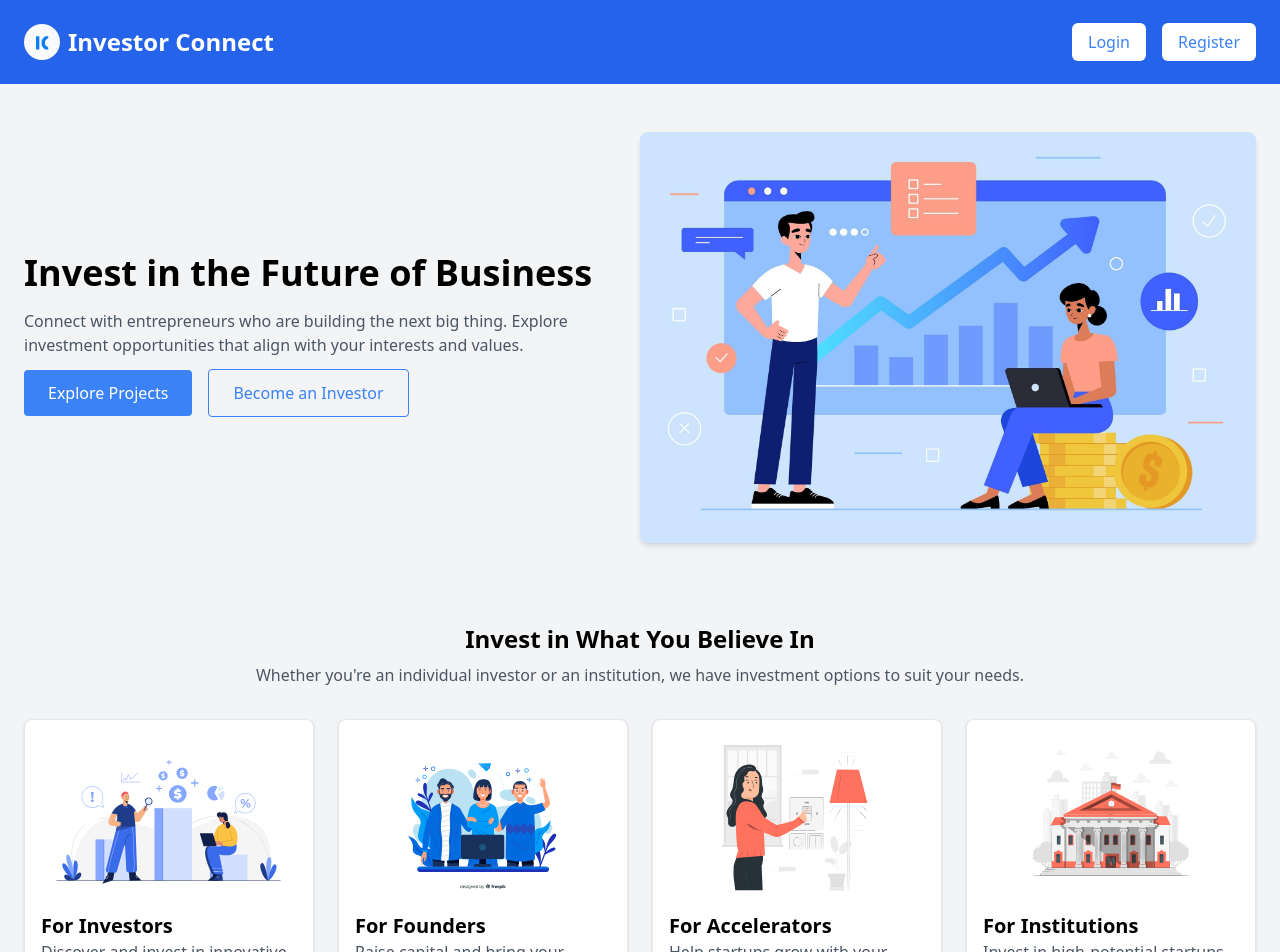
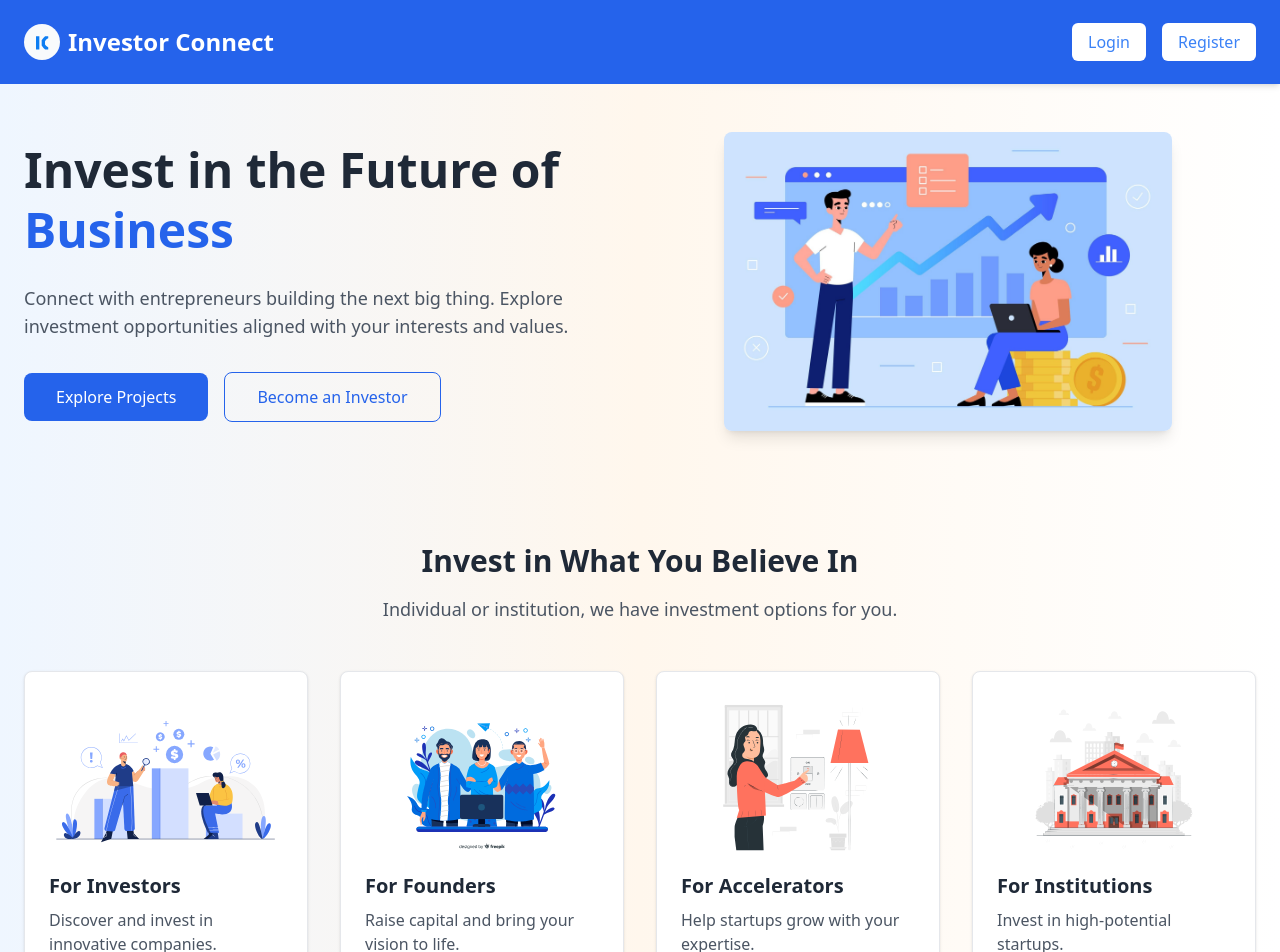
Before and after one commit to NishitJajal/Investor-connect, a React (Vite) app: page / in a window 1280 px wide. Shown: the top 952 px of the page. Built offline with nearby package versions, Linux system fonts and the light colour scheme; no server answers.

Commit message:
Landing page UI change

```diff
--- a/src/Pages/LandingPage.jsx
+++ b/src/Pages/LandingPage.jsx
@@ -1,53 +1,57 @@
 import { Link } from "react-router-dom";
-// import Navbar from "../Components/Navbar";
-
 
 const LandingPage = () => {
   return (
-    <div className="bg-gray-100 min-h-screen">
 
-      <header className="container mx-auto flex flex-col md:flex-row items-center px-6 py-8">
-        <div className="md:w-1/2">
-          <h2 className="text-4xl font-bold">Invest in the Future of Business</h2>
-          <p className="mt-4 text-gray-600">
-            Connect with entrepreneurs who are building the next big thing. Explore investment opportunities that align with your interests and values.
+    <div className="min-h-screen bg-gradient-to-r from-blue-50 via-orange-50 to-white-50 font-sans">
+
+      <header className="container mx-auto flex flex-col md:flex-row items-center px-6 py-12">
+        <div className="md:w-1/2 text-center md:text-left">
+          <h2 className="text-5xl font-bold leading-tight text-gray-800">
+            Invest in the Future of <span className="text-blue-600">Business</span>
+          </h2>
+
+          <p className="mt-6 text-lg text-gray-600">
+            Connect with entrepreneurs building the next big thing. Explore investment opportunities aligned with your interests and values.
           </p>
-          <div className="mt-6">
-            <Link to="/login" className="bg-blue-500 text-white px-6 py-3 rounded mr-4">
+
+          <div className="mt-8 flex flex-col sm:flex-row items-center justify-center md:justify-start">
+            <Link to="/login" className="bg-blue-600 hover:bg-blue-700 text-white px-8 py-3 rounded-lg mr-4 mb-4 sm:mb-0 transition duration-300">
               Explore Projects
             </Link>
-            <Link to="/register" className="border border-blue-500 text-blue-500 px-6 py-3 rounded">
+            <Link to="/register" className="border border-blue-600 hover:bg-indigo-100 text-blue-600 px-8 py-3 rounded-lg transition duration-300">
               Become an Investor
             </Link>
           </div>
         </div>
-        <div className="md:w-1/2 mt-6 md:mt-0 ">
-          <img src="/hero-image.png" alt="Business Meeting" className="rounded-lg shadow-md mt-4" />
+
+        <div className="md:w-1/2 mt-12 md:mt-0">
+          <img src="/hero-image.png" alt="Business Meeting" className="w-full md:max-w-md rounded-lg shadow-lg mx-auto md:ml-auto" />
         </div>
       </header>
 
-      <section className="container mx-auto mt-12 px-6">
-        <h3 className="text-2xl font-bold text-center">Invest in What You Believe In</h3>
-        <p className="text-center text-gray-600 mt-2">
-          Whether you're an individual investor or an institution, we have investment options to suit your needs.
+      <section className="container mx-auto mt-16 px-6">
+        <h3 className="text-3xl font-bold text-center text-gray-800">Invest in What You Believe In</h3>
+        <p className="text-center text-gray-600 mt-4 text-lg">
+          Individual or institution, we have investment options for you.
         </p>
-        <div className="grid grid-cols-1 md:grid-cols-4 gap-6 mt-8">
+        <div className="grid grid-cols-1 md:grid-cols-2 lg:grid-cols-4 gap-8 mt-12">
           {[
             { title: "For Investors", desc: "Discover and invest in innovative companies.", img: "investor.svg" },
             { title: "For Founders", desc: "Raise capital and bring your vision to life.", img: "/founder.svg" },
             { title: "For Accelerators", desc: "Help startups grow with your expertise.", img: "/accelerator.svg" },
             { title: "For Institutions", desc: "Invest in high-potential startups.", img: "/institution.svg" }
           ].map((item, index) => (
-            <div key={index} className="p-4 border rounded-lg shadow bg-white">
-              <img src={item.img} alt={item.title} className="w-full h-40 object-contain rounded-md" />
-              <h4 className="mt-4 text-xl font-bold">{item.title}</h4>
-              <p className="text-gray-600">{item.desc}</p>
+            <div key={index} className="p-6 border rounded-lg shadow bg-white transform hover:scale-105 transition duration-300">
+              <img src={item.img} alt={item.title} className="w-full h-40 object-contain rounded-md mb-4" />
+              <h4 className="mt-2 text-xl font-bold text-gray-800">{item.title}</h4>
+              <p className="text-gray-600 mt-2">{item.desc}</p>
             </div>
           ))}
         </div>
       </section>
 
-      <footer className="bg-white shadow-md mt-12 py-6">
+      <footer className="bg-white shadow-md mt-16 py-8">
         <div className="container mx-auto text-center text-gray-600">
           <p>&copy; 2025 Investor Connect. All rights reserved.</p>
         </div>
--- a/src/Pages/Login.jsx
+++ b/src/Pages/Login.jsx
@@ -20,7 +20,7 @@ const Login = () => {
   };
 
   return (
-    <div className="flex items-center justify-center min-h-screen bg-gray-100">
+    <div className="flex items-center justify-center min-h-screen bg-gradient-to-r from-blue-50 via-orange-50 to-white-50">
       <div className="bg-white p-8 shadow-lg rounded-lg flex w-[800px]">
       <div className="w-1/2 flex items-center justify-center">
           <img src="/login.svg" alt="Login Illustration" className="w-[90%]" />
--- a/src/Pages/ManageInvestorProposals.jsx
+++ b/src/Pages/ManageInvestorProposals.jsx
@@ -13,6 +13,7 @@ const ManageInvestorProposals = () => {
 
     const fetchInvestorProposals = async () => {
       try {
+
         // Fetch all interests by the logged-in investor
         const interestQuery = query(collection(db, "investorInterests"), where("investorId", "==", user.uid));
         const interestDocs = await getDocs(interestQuery);
--- a/src/Pages/Register.jsx
+++ b/src/Pages/Register.jsx
@@ -28,14 +28,14 @@ const Register = () => {
   };
 
   return (
-    <div className="flex items-center justify-center min-h-screen bg-gray-100">
+    <div className="flex items-center justify-center min-h-screen bg-gradient-to-r from-blue-50 via-orange-50 to-white-50">
       <div className="bg-white p-8 shadow-lg rounded-lg flex w-[800px]">
-        {/* Left Side - Illustration */}
+
         <div className="w-1/2 flex items-center justify-center">
           <img src="/register.svg" alt="Register Illustration" className="w-[90%]" />
         </div>
 
-        {/* Right Side - Register Form */}
+
         <div className="w-1/2 p-6">
           <h2 className="text-2xl font-semibold text-center text-gray-700">Create an Account</h2>
 
```
